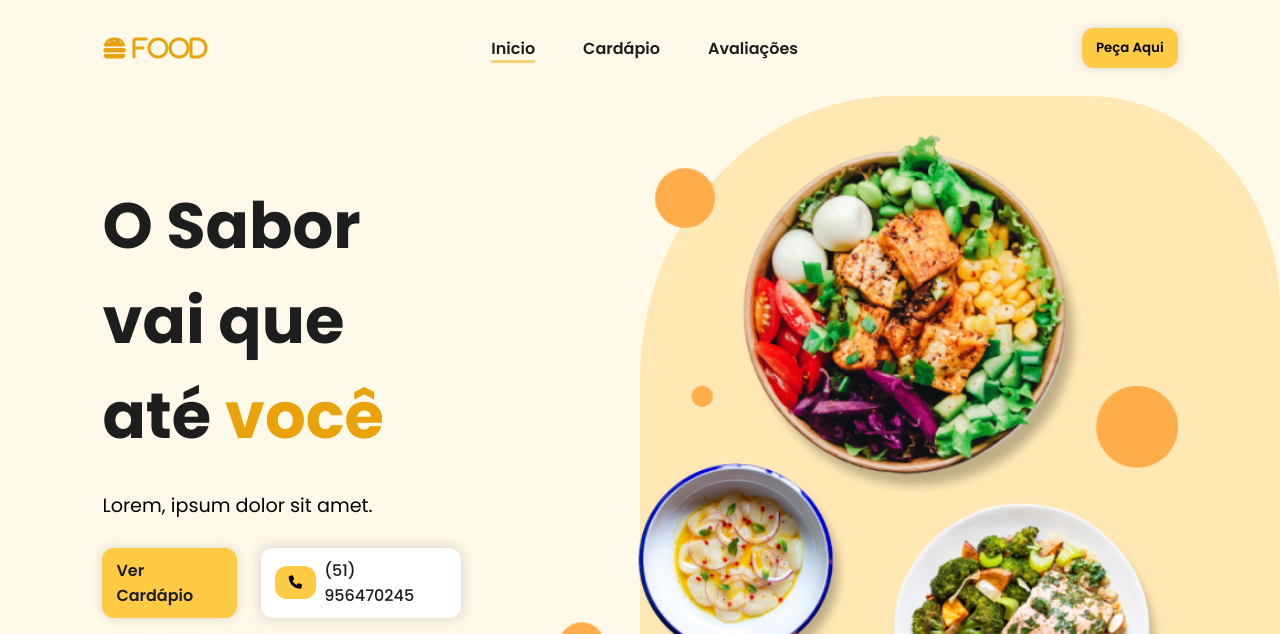
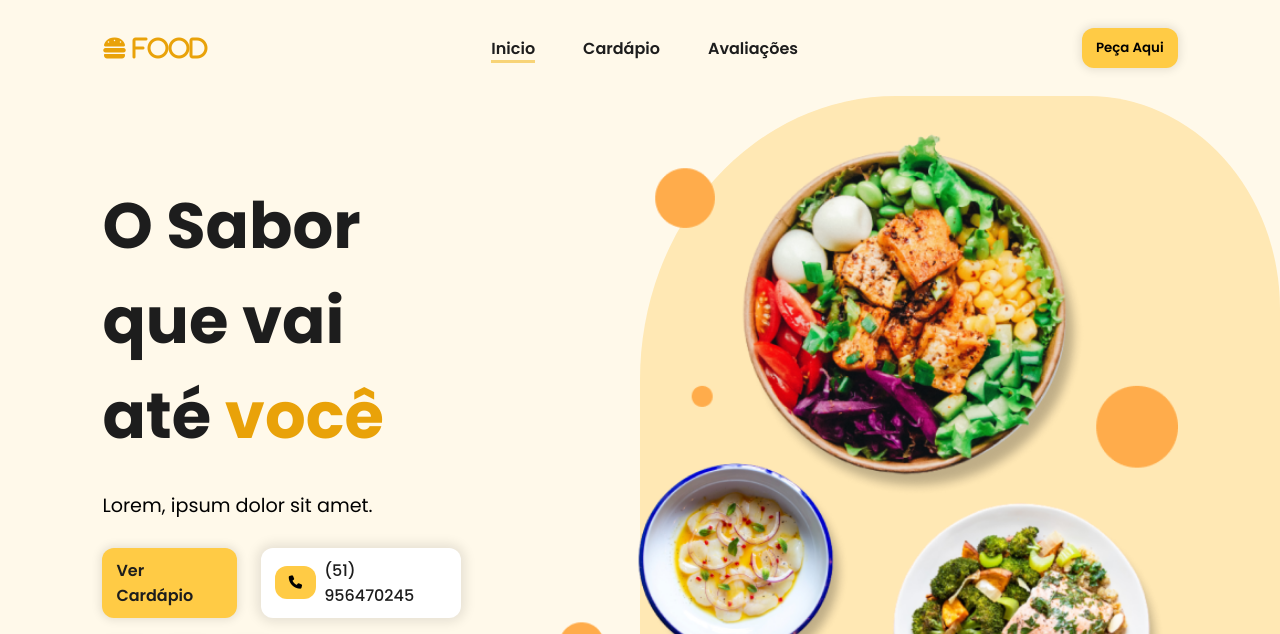
Before and after one commit to bvictor-a/LandingPage-FOOD, a plain HTML site: page index.html in a window 1280 px wide. Shown: the top 634 px of the page. Drawn offline with nearby package versions, Linux system fonts and the light colour scheme.

Commit message:
Home title fixed

```diff
--- a/index.html
+++ b/index.html
@@ -70,7 +70,7 @@
         </div>
             <div id="cta">
                     <h1 class="title">
-                        O Sabor vai que até
+                        O Sabor que vai até
                         <span>você</span>
                     </h1>
 
```
